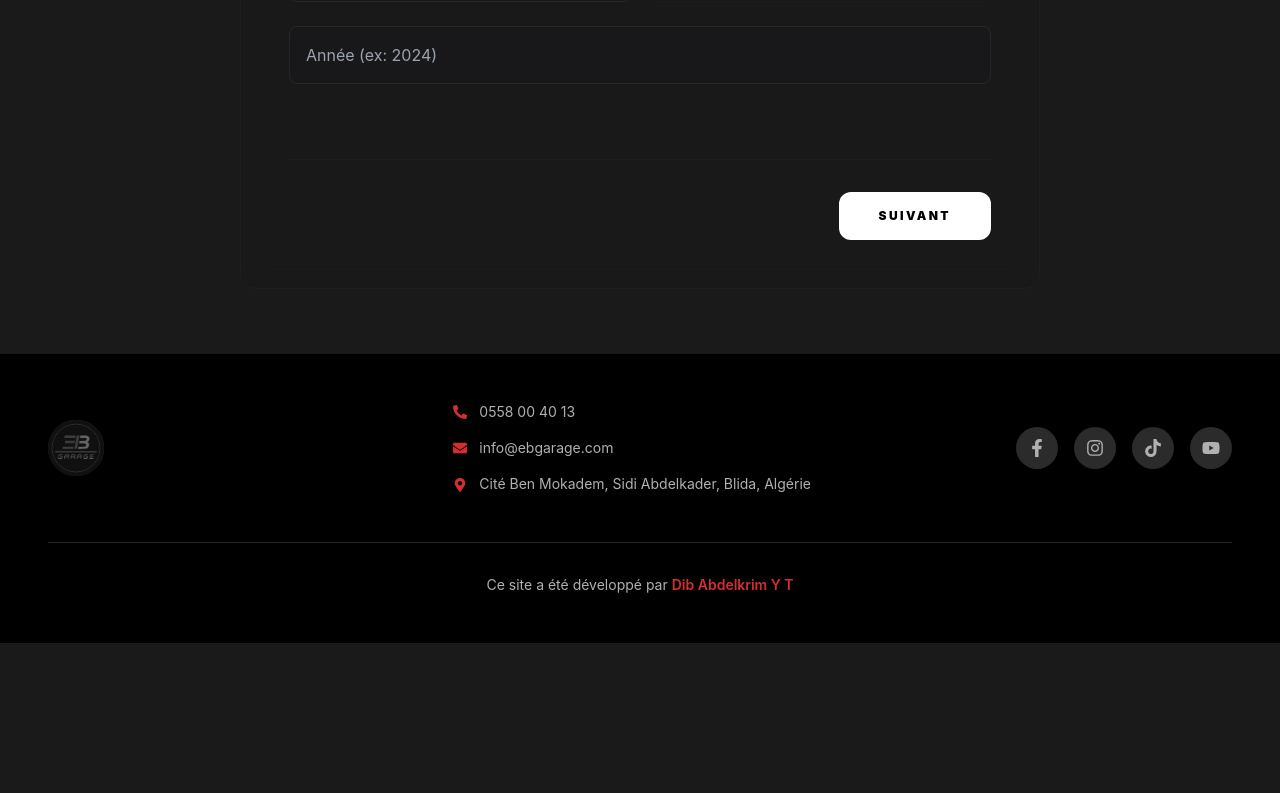
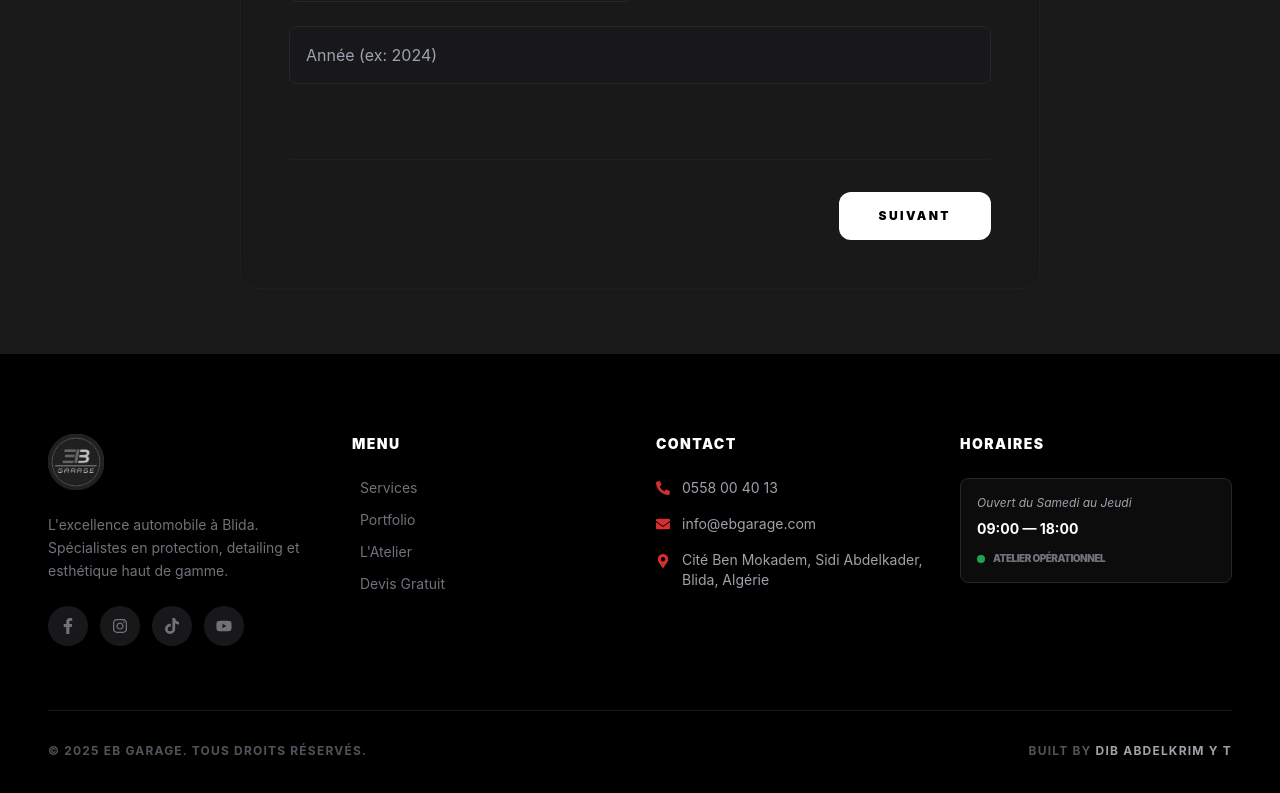
Before and after one commit to dibabdelkrimyt98/eb-garage-website, a React (Vite) app: page /devis in a window 1280 px wide. Shown: the part 637-1430 px from the top of the page. Before the commit the page ends 1280 px from the top, so only its background shows below. Built offline with nearby package versions, Linux system fonts and the light colour scheme.

Commit message:
Beta Version

```diff
--- a/src/components/Footer.jsx
+++ b/src/components/Footer.jsx
@@ -1,89 +1,127 @@
 import React from 'react';
-import { FaEnvelope, FaFacebookF, FaInstagram, FaMapMarkerAlt, FaPhoneAlt, FaTiktok, FaYoutube } from 'react-icons/fa';
+import { FaChevronRight, FaEnvelope, FaFacebookF, FaInstagram, FaMapMarkerAlt, FaPhoneAlt, FaTiktok, FaYoutube } from 'react-icons/fa';
+import { Link } from 'react-router-dom';
 import logo from '../assets/logo_official.png';
 
 const Footer = () => {
+  const currentYear = new Date().getFullYear();
+
   return (
-    <footer className="bg-black py-12 px-6 md:px-12 border-t border-zinc-900">
-      <div className="max-w-7xl mx-auto grid grid-cols-1 md:grid-cols-3 gap-8 items-center">
+    <footer className="bg-black pt-20 pb-10 px-6 md:px-12 border-t border-zinc-900">
+      <div className="max-w-7xl mx-auto">
 
-        {/* Gauche : Logo */}
-        <div className="flex justify-center md:justify-start">
-          <img src={logo} alt="EB Garage" className="h-14 grayscale opacity-80 hover:grayscale-0 hover:opacity-100 transition-all" />
-        </div>
+        {/* --- MAIN GRID --- */}
+        <div className="grid grid-cols-1 sm:grid-cols-2 lg:grid-cols-4 gap-12 lg:gap-8 mb-16">
 
-        {/* Centre : Informations de Contact */}
-        <div className="flex flex-col space-y-4 text-brandLightGray text-sm items-center md:items-start">
-          <div className="flex items-center space-x-3">
-            <FaPhoneAlt className="text-brandRed" />
-            <span>0558 00 40 13</span>
-          </div>
-          <div className="flex items-center space-x-3">
-            <FaEnvelope className="text-brandRed" />
-            <span>info@ebgarage.com</span>
-          </div>
-           <div className="flex items-start space-x-3">
-            <FaMapMarkerAlt className="text-brandRed mt-1" />
-            <span>Cité Ben Mokadem, Sidi Abdelkader,
-            Blida, Algérie</span>
+          {/* Column 1: Brand Identity */}
+          <div className="flex flex-col space-y-6 items-center sm:items-start text-center sm:text-left">
+            <img
+              src={logo}
+              alt="EB Garage"
+              className="h-12 md:h-14 grayscale brightness-150 hover:grayscale-0 transition-all duration-500 cursor-pointer"
+            />
+            <p className="text-zinc-500 text-sm leading-relaxed max-w-xs">
+              L'excellence automobile à Blida. Spécialistes en protection, detailing et esthétique haut de gamme.
+            </p>
+            <div className="flex space-x-3">
+              <SocialIcon icon={FaFacebookF} link="https://web.facebook.com/profile.php?id=100063539055073" />
+              <SocialIcon icon={FaInstagram} link="https://www.instagram.com/eb_garage_" />
+              <SocialIcon icon={FaTiktok} link="https://www.tiktok.com/@eb.garage3" />
+              <SocialIcon icon={FaYoutube} link="https://www.youtube.com/" />
             </div>
           </div>
 
-        {/* Droite : Icônes Réseaux Sociaux */}
-        <div className="flex justify-center md:justify-end space-x-4">
-          {/* Facebook */}
-          <SocialIcon
-            icon={FaFacebookF}
-            link="https://web.facebook.com/profile.php?id=100063539055073"
-          />
-          {/* Instagram - Ajoutez votre lien ici */}
-          <SocialIcon
-            icon={FaInstagram}
-            link="https://www.instagram.com/eb_garage_?igsh=ZWJoNTVraTI5czkw"
-          />
+          {/* Column 2: Quick Links */}
+          <div className="flex flex-col items-center sm:items-start">
+            <h4 className="text-white uppercase font-black tracking-widest text-sm mb-6">Menu</h4>
+            <ul className="space-y-3 text-center sm:text-left">
+              <FooterLink to="/services" label="Services" />
+              <FooterLink to="/portfolio" label="Portfolio" />
+              <FooterLink to="/workshop" label="L'Atelier" />
+              <FooterLink to="/devis" label="Devis Gratuit" />
+            </ul>
+          </div>
 
-          <SocialIcon
-            icon={FaTiktok}
-            link="https://www.tiktok.com/@eb.garage3?_r=1&_t=ZS-92HSxixZTqZ"
-          />
-
-
-          {/* YouTube - Ajoutez votre lien ici */}
-          <SocialIcon
-            icon={FaYoutube}
-            link="https://www.youtube.com/"
-          />
+          {/* Column 3: Contact Info */}
+          <div className="flex flex-col items-center sm:items-start">
+            <h4 className="text-white uppercase font-black tracking-widest text-sm mb-6">Contact</h4>
+            <div className="space-y-4 text-zinc-400 text-sm flex flex-col items-center sm:items-start text-center sm:text-left">
+              <div className="flex items-center space-x-3 group cursor-pointer">
+                <FaPhoneAlt className="text-brandRed group-hover:scale-110 transition-transform" />
+                <span className="group-hover:text-white transition-colors">0558 00 40 13</span>
+              </div>
+              <div className="flex items-center space-x-3 group cursor-pointer">
+                <FaEnvelope className="text-brandRed group-hover:scale-110 transition-transform" />
+                <span className="group-hover:text-white transition-colors">info@ebgarage.com</span>
+              </div>
+              <div className="flex items-start space-x-3 group cursor-pointer">
+                <FaMapMarkerAlt className="text-brandRed mt-1 group-hover:scale-110 transition-transform" />
+                <span>Cité Ben Mokadem, Sidi Abdelkader,<br/> Blida, Algérie</span>
+              </div>
             </div>
           </div>
 
-      {/* Section Crédit Développeur */}
-      <div className="mt-12 pt-8 border-t border-zinc-800 text-center text-brandLightGray text-xs md:text-sm">
-        <p>
-          Ce site a été développé par{' '}
+          {/* Column 4: Newsletter/Status */}
+          <div className="flex flex-col items-center sm:items-start">
+            <h4 className="text-white uppercase font-black tracking-widest text-sm mb-6">Horaires</h4>
+            <div className="bg-zinc-900/50 p-4 rounded-lg border border-zinc-800 w-full text-center sm:text-left">
+              <p className="text-zinc-400 text-xs mb-2 italic">Ouvert du Samedi au Jeudi</p>
+              <p className="text-white font-bold text-sm uppercase">09:00 — 18:00</p>
+              <div className="mt-3 flex items-center justify-center sm:justify-start space-x-2">
+                <span className="w-2 h-2 bg-green-500 rounded-full animate-pulse" />
+                <span className="text-[10px] text-zinc-500 uppercase font-black tracking-tighter">Atelier Opérationnel</span>
+              </div>
+            </div>
+          </div>
+
+        </div>
+
+        {/* --- BOTTOM BAR --- */}
+        <div className="pt-8 border-t border-zinc-900 flex flex-col md:flex-row justify-between items-center gap-6">
+          <p className="text-zinc-600 text-[10px] md:text-xs uppercase font-bold tracking-widest text-center md:text-left">
+            © {currentYear} EB GARAGE. TOUS DROITS RÉSERVÉS.
+          </p>
+
+          <div className="text-zinc-600 text-[10px] md:text-xs uppercase font-bold tracking-widest">
+                BUILT BY{' '}
             <a
-            href="https://dib-dev.vercel.app/" // Remplacez par votre vrai site web
+              href="https://dib-dev.vercel.app/"
               target="_blank"
               rel="noopener noreferrer"
-            className="text-brandRed hover:text-white transition-colors font-semibold"
+              className="text-zinc-400 hover:text-brandRed transition-colors"
             >
               Dib Abdelkrim Y T
             </a>
-        </p>
+          </div>
+        </div>
+
       </div>
     </footer>
   );
 };
 
-// Helper component for social icons
-// Modifié pour accepter un prop 'link'
+// Helper: Footer Links with Hover Effect
+const FooterLink = ({ to, label }) => (
+  <li>
+    <Link
+      to={to}
+      className="text-zinc-500 hover:text-brandRed text-sm transition-all duration-300 flex items-center group justify-center sm:justify-start"
+    >
+      <FaChevronRight className="text-[8px] mr-0 opacity-0 group-hover:mr-2 group-hover:opacity-100 transition-all" />
+      {label}
+    </Link>
+  </li>
+);
+
+// Helper: Social Icons with "Pop" effect
 const SocialIcon = ({ icon: Icon, link }) => (
   <a
     href={link}
     target="_blank"
     rel="noopener noreferrer"
-    className="bg-brandGray p-3 rounded-full text-brandLightGray hover:bg-brandRed hover:text-white transition-all"
+    className="w-10 h-10 flex items-center justify-center bg-zinc-900 rounded-full text-zinc-500 hover:bg-brandRed hover:text-white hover:-translate-y-1 transition-all duration-300"
   >
-    <Icon size={18} />
+    <Icon size={16} />
   </a>
 );
 
```
Also changed, not shown: src/components/Navbar.jsx (+37 -47 lines). Lines whose indentation alone changed are shown as unchanged.
